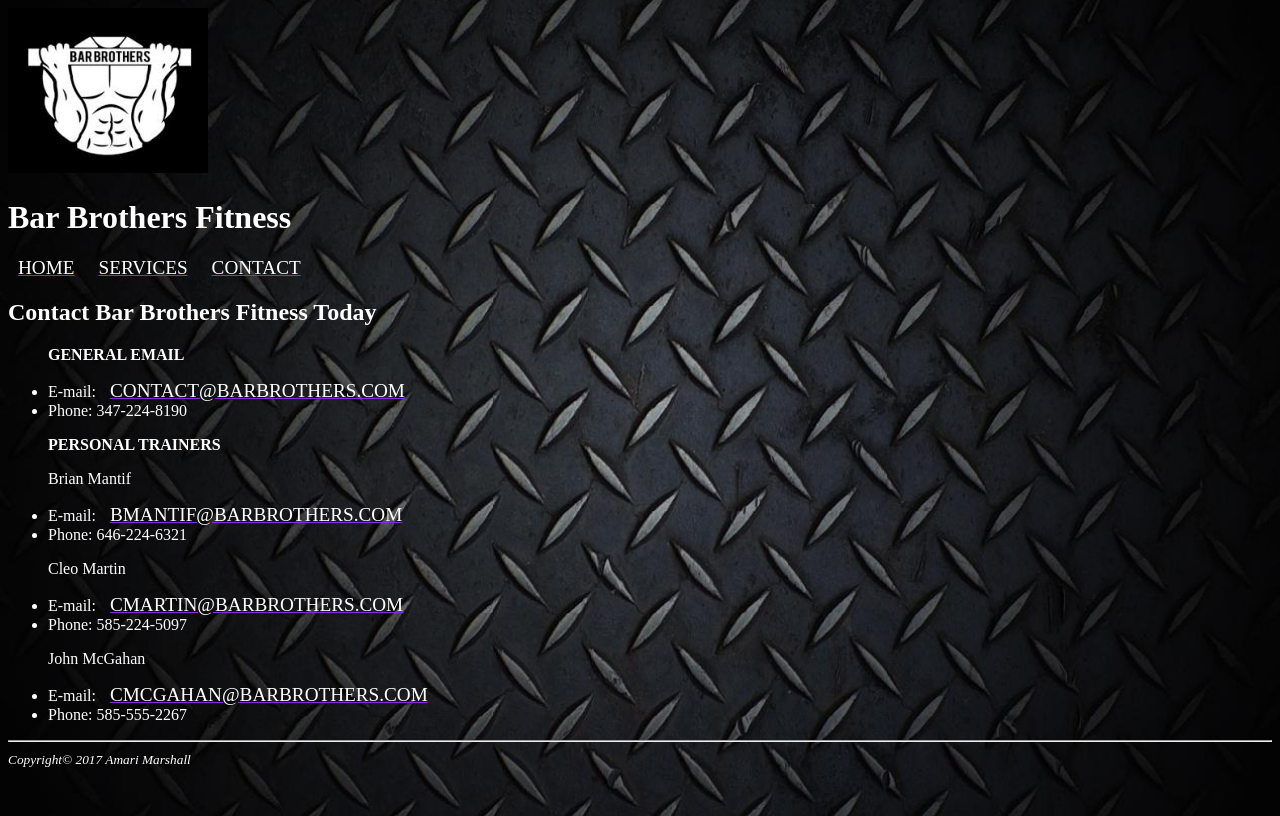
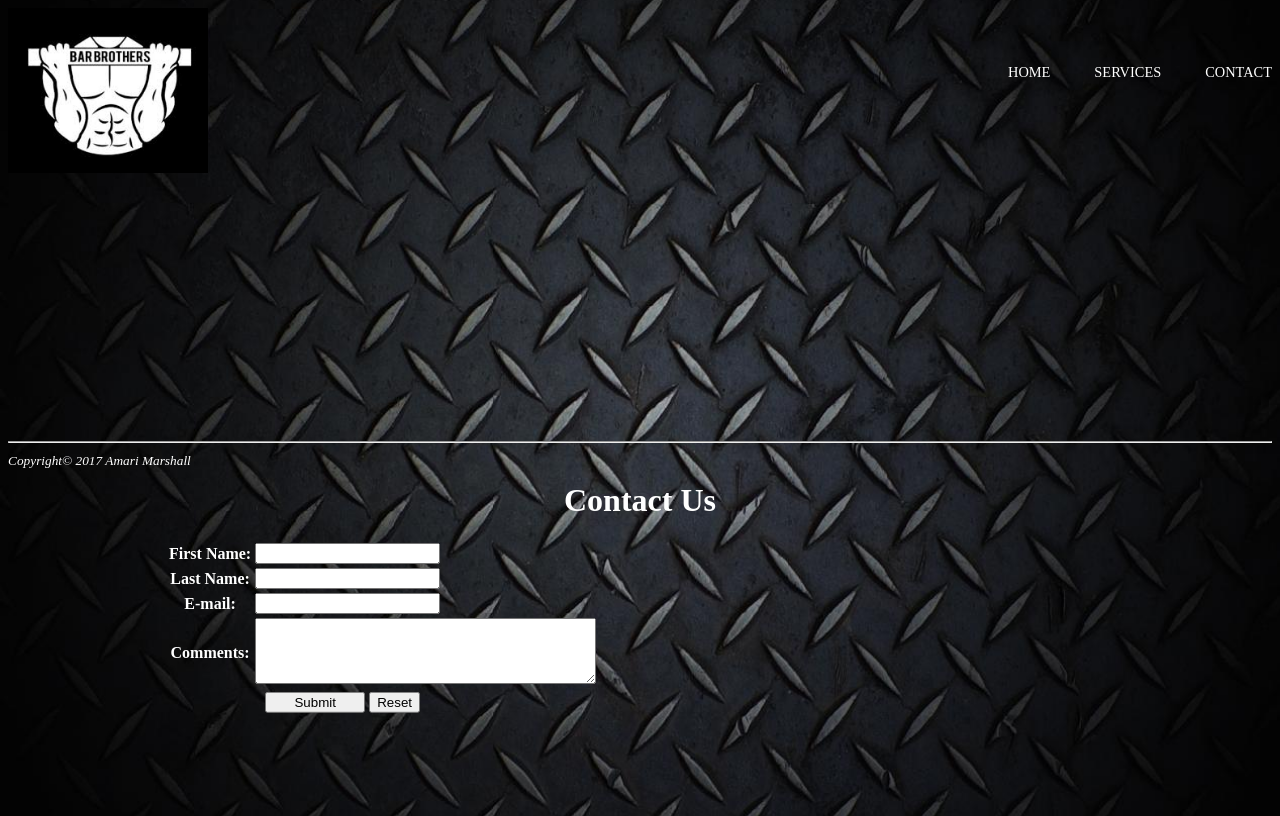
Before and after one commit to amarsha7/assignment3, a plain HTML site: page contact.html in a window 1280 px wide. Drawn offline with Linux system fonts and the light colour scheme.

Commit message:
syling and html redone

```diff
--- a/contact.html
+++ b/contact.html
@@ -1,59 +1,73 @@
 <!DOCTYPE HTML>
 <html lang="en">
+
 <head>
     <title>Bar Brothers - Contact</title>
     <meta charset="utf-8">
     <link rel="stylesheet" href="css/main.css">
+    <style>
+        .contact-form {
+            position: relative;
+            top: 50%;
+            left: 50%;
+            -webkit-transform: translate(-50%, -50%);
+            -ms-transform: translate(-50%, -50%);
+            transform: translate(-50%, -50%);
+        }
+
+    </style>
 </head>
 
 <body>
     <header>
-        <img src="images/bar%20bros.jpg" width="200">
-        <h1>Bar Brothers Fitness</h1>
         <nav>
-            <a href="index.html"> Home</a>
-            <a href="services.html"> Services</a>
-            <a href="contact.html"> Contact</a>
+            <div class="row">
+                <img src="images/bar%20bros.jpg" width="200"
+                     alt="logo">
+
+                <ul class="main-nav">
+                    <li><a href="index.html"> Home</a></li>
+                    <li><a href="services.html"> Services</a></li>
+                    <li><a href="contact.html"> Contact</a></li>
+                </ul>
+            </div>
         </nav>
     </header>
-    <main>
-        <h2>Contact Bar Brothers Fitness Today</h2>
-        <ol>
-            <strong>GENERAL EMAIL</strong>
-        </ol>
-        <ul>
-            <li>E-mail: <a href="mailto:contact@barbrothers.com">contact@barbrothers.com</a></li>
-            <li>Phone: 347-224-8190</li>
-        </ul>
-        <ol>
-            <strong>PERSONAL TRAINERS</strong>
+    <div class="contact-form">
+        <h1 style="text-align: center;">Contact Us</h1>
+        <form style="width: 75%; margin: auto;">
+            <table>
+                <tr>
+                    <th><label for="firstname">First Name: </label></th>
+                    <td><input type="text" name="firstname" id="firstname"></td>
+                </tr>
+                <tr>
+                    <th><label for="lastname">Last Name: </label></th>
+                    <td><input type="text" name="lastname" id="lastname"></td>
+                </tr>
+                <tr>
+                    <th><label for="email">E-mail: </label></th>
+                    <td><input type="text" name="email" id="email"></td>
+                </tr>
+                <tr>
+                    <th><label for="comments">Comments:</label></th>
+                    <td><textarea name="comments" id="comments" rows="4" cols="40"></textarea></td>
+                </tr>
+                <tr>
+                    <td></td>
+                    <td>
+                        <input type="submit" id="submit" value="Submit">
+                        <input type="reset" id="reset" value="Reset">
+                    </td>
+                </tr>
+            </table>
+        </form>
+    </div>
+    <footer>
+        <hr>
+        <small><i>Copyright&copy; 2017 Amari Marshall</i></small>
+    </footer>
+</body>
 
-        </ol>
-        <ol>
-            Brian Mantif
-        </ol>
-        <ul>
-            <li>E-mail: <a href="mailto:bmantif@barbrothers.com">bmantif@barbrothers.com</a></li>
-            <li>Phone: 646-224-6321</li>
-        </ul>
-        <ol>
-            Cleo Martin
-        </ol>
-        <ul>
-            <li>E-mail: <a href="mailto:cmartin@barbrothers.com">cmartin@barbrothers.com</a></li>
-            <li>Phone: 585-224-5097</li>
-        </ul>
-        <ol>
-            John McGahan
-        </ol>
-        <ul>
-            <li>E-mail: <a href="mailto:cmcgahan@barbrothers.com">cmcgahan@barbrothers.com</a></li>
-            <li>Phone: 585-555-2267</li>
-        </ul>
-    </main>
-</body>
-<footer>
-    <hr>
-    <small><i>Copyright&copy; 2017 Amari Marshall</i></small>
-</footer>
+
 </html>
--- a/css/main.css
+++ b/css/main.css
@@ -12,3 +12,42 @@ a{
     text-decoration-color: blueviolet;
     text-transform: uppercase;
 }
+aihover {
+    color: #0000ff;
+    text-decoration: underline;
+    text-decoration-color: #ff0000;
+}
+a:visited{
+
+}
+input#submit{
+    width: 100px;
+    margin-left: 10px;
+}
+.main-nav {
+    float: right;
+    list-style: none;
+    margin-top: 55px;
+}
+
+.main-nav li {
+    display: inline-block;
+    margin-left: 40px;
+}
+
+.main-nav li a:link,
+.main-nav li a:visited {
+    padding: 8px 0;
+    color: #fff;
+    text-decoration: none;
+    text-transform: uppercase;
+    font-size: 90%;
+    border-bottom: 2px solid transparent;
+    -webkit-transition: border-bottom 0.2s;
+    transition: border-bottom 0.2s;
+}
+
+.main-nav li a:hover,
+.main-nav li a:active {
+    border-bottom: 2px solid #e67e22;
+}
```
Also changed, not shown: index.html (+24 -5 lines), services.html (+59 -13 lines).
